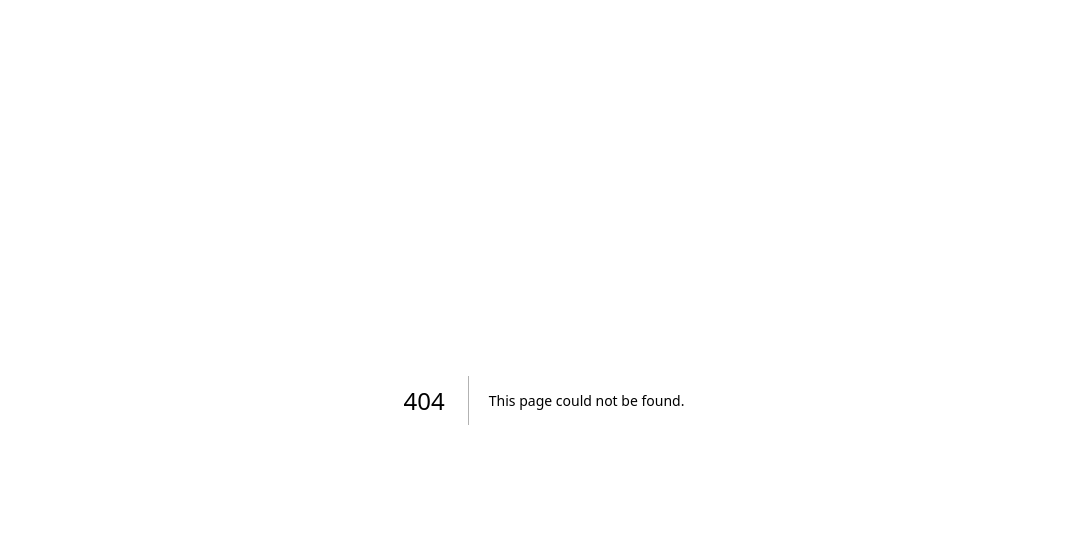
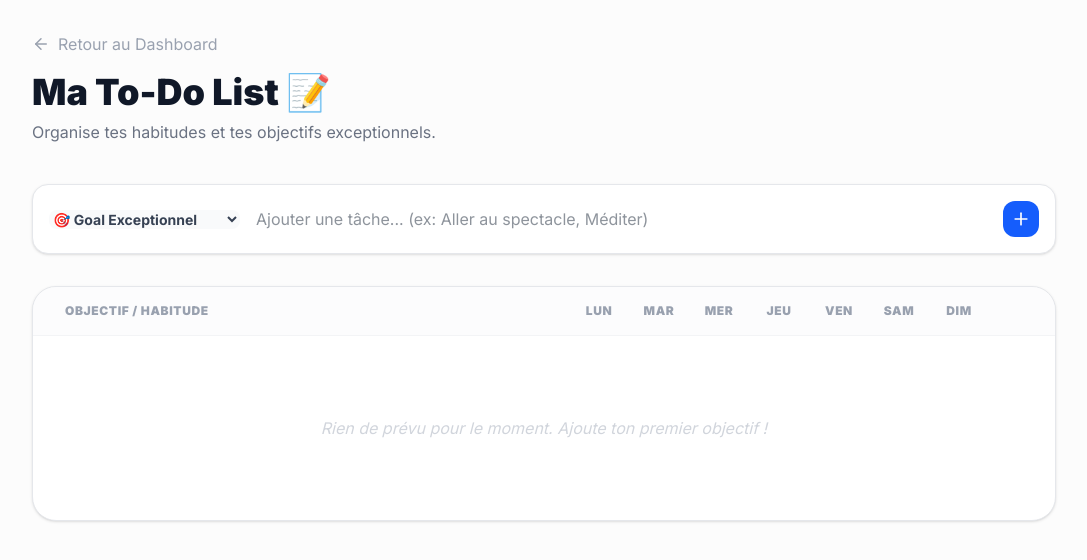
Before and after one commit to anakimr3k/ab-planner, a Next.js app: page /todo in a window 1280 px wide. Before the commit this address had no page. Shown: the top 560 px of the page, without its empty margins (96-1183 px from the left). Built offline with nearby package versions, Linux system fonts and the light colour scheme.

Commit message:
Ajout de la page To-Do style Notion

```diff
--- /dev/null
+++ b/src/app/todo/page.tsx
@@ -0,0 +1,129 @@
+"use client";
+
+import React, { useState } from 'react';
+import { CheckCircle2, Circle, Plus, Calendar, Star, Flame, Trash2, ArrowLeft } from "lucide-react";
+import Link from 'next/link';
+
+interface Item {
+  id: string;
+  text: string;
+  type: 'habit' | 'goal';
+  completedDays: boolean[]; // [Lun, Mar, Mer, Jeu, Ven, Sam, Dim]
+}
+
+export default function TodoPage() {
+  const [items, setItems] = useState<Item[]>([]);
+  const [inputValue, setInputValue] = useState("");
+  const [selectedType, setSelectedType] = useState<'habit' | 'goal'>('goal');
+
+  const jours = ['Lun', 'Mar', 'Mer', 'Jeu', 'Ven', 'Sam', 'Dim'];
+
+  const addItem = () => {
+    if (!inputValue) return;
+    const newItem: Item = {
+      id: Math.random().toString(36).substr(2, 9),
+      text: inputValue,
+      type: selectedType,
+      completedDays: new Array(7).fill(false),
+    };
+    setItems([...items, newItem]);
+    setInputValue("");
+  };
+
+  const toggleDay = (itemId: string, dayIndex: number) => {
+    setItems(items.map(item => {
+      if (item.id === itemId) {
+        const newDays = [...item.completedDays];
+        newDays[dayIndex] = !newDays[dayIndex];
+        return { ...item, completedDays: newDays };
+      }
+      return item;
+    }));
+  };
+
+  const deleteItem = (id: string) => {
+    setItems(items.filter(item => item.id !== id));
+  };
+
+  return (
+    <div className="min-h-screen bg-[#fcfcfc] p-8">
+      {/* Header */}
+      <div className="max-w-5xl mx-auto mb-10">
+        <Link href="/" className="text-gray-400 hover:text-blue-600 flex items-center gap-2 mb-4 transition-colors">
+          <ArrowLeft size={18} /> Retour au Dashboard
+        </Link>
+        <h1 className="text-4xl font-black text-gray-900 mb-2">Ma To-Do List 📝</h1>
+        <p className="text-gray-500">Organise tes habitudes et tes objectifs exceptionnels.</p>
+      </div>
+
+      <div className="max-w-5xl mx-auto space-y-8">
+        {/* Barre d'ajout façon Notion */}
+        <div className="bg-white border border-gray-200 rounded-2xl p-4 shadow-sm flex gap-4 items-center">
+          <select
+            value={selectedType}
+            onChange={(e) => setSelectedType(e.target.value as 'habit' | 'goal')}
+            className="bg-gray-50 border-none rounded-lg text-sm font-bold text-gray-700 focus:ring-2 focus:ring-blue-500"
+          >
+            <option value="goal">🎯 Goal Exceptionnel</option>
+            <option value="habit">🔥 Habitude Quotidienne</option>
+          </select>
+          <input
+            type="text"
+            placeholder="Ajouter une tâche... (ex: Aller au spectacle, Méditer)"
+            value={inputValue}
+            onChange={(e) => setInputValue(e.target.value)}
+            onKeyPress={(e) => e.key === 'Enter' && addItem()}
+            className="flex-1 border-none focus:ring-0 text-gray-800"
+          />
+          <button onClick={addItem} className="bg-blue-600 text-white p-2 rounded-xl hover:bg-blue-700 transition-all">
+            <Plus size={20} />
+          </button>
+        </div>
+
+        {/* Tableau des objectifs */}
+        <div className="bg-white border border-gray-200 rounded-3xl overflow-hidden shadow-sm">
+          <div className="grid grid-cols-[1fr_repeat(7,60px)_50px] border-b border-gray-100 bg-gray-50/50 p-4 text-xs font-black text-gray-400 uppercase tracking-wider text-center">
+            <div className="text-left pl-4">Objectif / Habitude</div>
+            {jours.map(j => <div key={j}>{j}</div>)}
+            <div></div>
+          </div>
+
+          <div className="divide-y divide-gray-50">
+            {items.map((item) => (
+              <div key={item.id} className="grid grid-cols-[1fr_repeat(7,60px)_50px] items-center p-4 hover:bg-gray-50/50 transition-colors group">
+                <div className="flex items-center gap-3 pl-4">
+                  {item.type === 'habit' ? <Flame size={18} className="text-orange-500" /> : <Star size={18} className="text-yellow-500" />}
+                  <span className={`font-semibold ${item.type === 'habit' ? 'text-gray-800' : 'text-blue-900'}`}>{item.text}</span>
+                </div>
+
+                {item.completedDays.map((checked, idx) => (
+                  <div key={idx} className="flex justify-center">
+                    <button
+                      onClick={() => toggleDay(item.id, idx)}
+                      className={`w-6 h-6 rounded-md border-2 transition-all flex items-center justify-center
+                        ${checked
+                          ? 'bg-blue-600 border-blue-600 text-white'
+                          : 'border-gray-200 hover:border-blue-400 bg-white'}`}
+                    >
+                      {checked && <CheckCircle2 size={14} />}
+                    </button>
+                  </div>
+                ))}
+
+                <button onClick={() => deleteItem(item.id)} className="opacity-0 group-hover:opacity-100 text-gray-300 hover:text-red-500 transition-all">
+                  <Trash2 size={18} />
+                </button>
+              </div>
+            ))}
+
+            {items.length === 0 && (
+              <div className="p-20 text-center text-gray-300 italic">
+                Rien de prévu pour le moment. Ajoute ton premier objectif !
+              </div>
+            )}
+          </div>
+        </div>
+      </div>
+    </div>
+  );
+}
```
